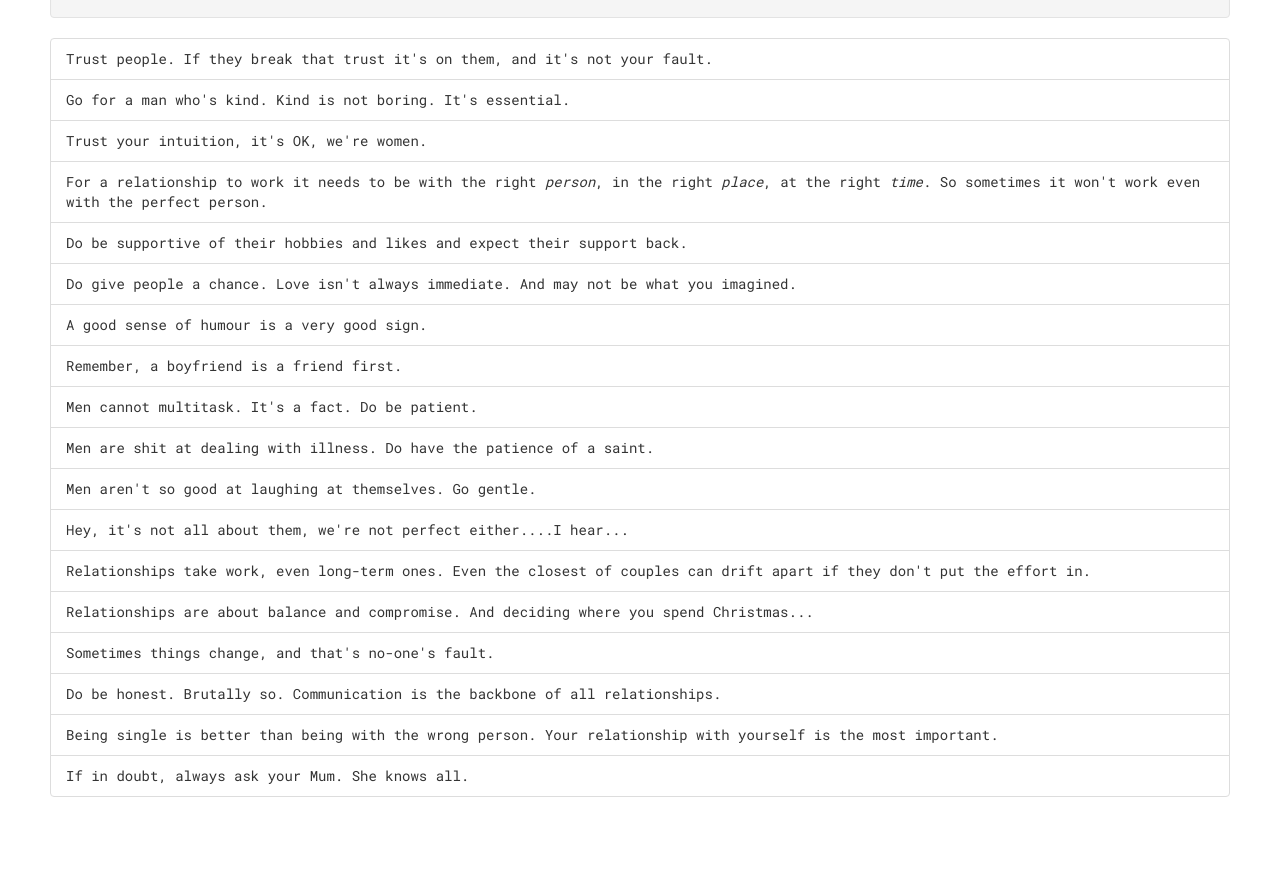
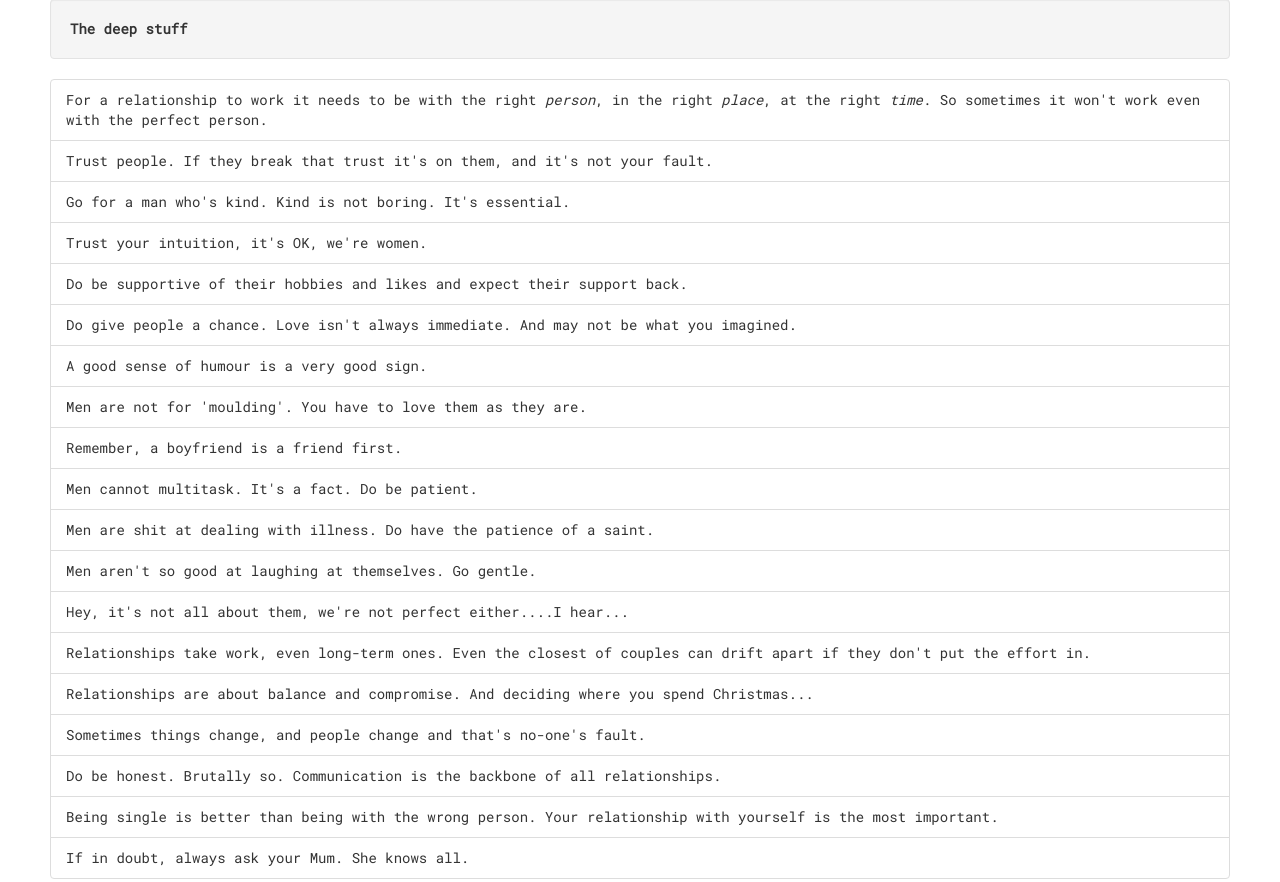
Before and after one commit to JoClark88/thelist, a plain HTML site: page index.html in a window 1280 px wide. Shown: the part 1577-2459 px from the top of the page. Before the commit the page ends 2394 px from the top, so only its background shows below. Drawn offline with Linux system fonts and the light colour scheme.

Commit message:
Update index.html

```diff
--- a/index.html
+++ b/index.html
@@ -36,6 +36,7 @@
         <li class="list-group-item">Don't do drugs. They're stupid</li>
         <li class="list-group-item">Don't date men who cry</li>
         <li class="list-group-item">Don't date musicians. They're the worst.</li>
+        <li class="list-group-item">Don't stay best friends with an ex. Take time and make space.</li>
         <li class="list-group-item">Did he buy you a drink? You don't need to sleep with him.</li>
         <li class="list-group-item">Did he take you out? You don't need to sleep with him.</li>
         <li class="list-group-item">Have you slept with him before? You don't need to sleep with him now. You don't owe anyone sex. Ever</li>
@@ -57,13 +58,14 @@
     <div>
       <div class="well"><strong>The deep stuff</strong></div>
       <ul class="list-group list-group-flush">
+        <li class="list-group-item">For a relationship to work it needs to be with the right <em>person</em>, in the right <em>place</em>, at the right <em>time</em>. So sometimes it won't work even with the perfect person.</li>
         <li class="list-group-item">Trust people. If they break that trust it's on them, and it's not your fault.</li>
         <li class="list-group-item">Go for a man who's kind. Kind is not boring. It's essential.</li>
         <li class="list-group-item">Trust your intuition, it's OK, we're women.</li>
-        <li class="list-group-item">For a relationship to work it needs to be with the right <em>person</em>, in the right <em>place</em>, at the right <em>time</em>. So sometimes it won't work even with the perfect person.</li>
         <li class="list-group-item">Do be supportive of their hobbies and likes and expect their support back.</li>
         <li class="list-group-item">Do give people a chance. Love isn't always immediate. And may not be what you imagined.</li>
         <li class="list-group-item">A good sense of humour is a very good sign.</li>
+        <li class="list-group-item">Men are not for 'moulding'. You have to love them as they are.</li>
         <li class="list-group-item">Remember, a boyfriend is a friend first.</li>
         <li class="list-group-item">Men cannot multitask. It's a fact. Do be patient.</li>
         <li class="list-group-item">Men are shit at dealing with illness. Do have the patience of a saint.</li>
@@ -71,7 +73,7 @@
         <li class="list-group-item">Hey, it's not all about them, we're not perfect either....I hear...</li>
         <li class="list-group-item">Relationships take work, even long-term ones. Even the closest of couples can drift apart if they don't put the effort in.</li>
         <li class="list-group-item">Relationships are about balance and compromise. And deciding where you spend Christmas...</li>
-        <li class="list-group-item">Sometimes things change, and that's no-one's fault.</li>
+        <li class="list-group-item">Sometimes things change, and people change and that's no-one's fault.</li>
         <li class="list-group-item">Do be honest. Brutally so. Communication is the backbone of all relationships.</li>
         <li class="list-group-item">Being single is better than being with the wrong person. Your relationship with yourself is the most important.</li>
         <li class="list-group-item">If in doubt, always ask your Mum. She knows all.</li>
```
